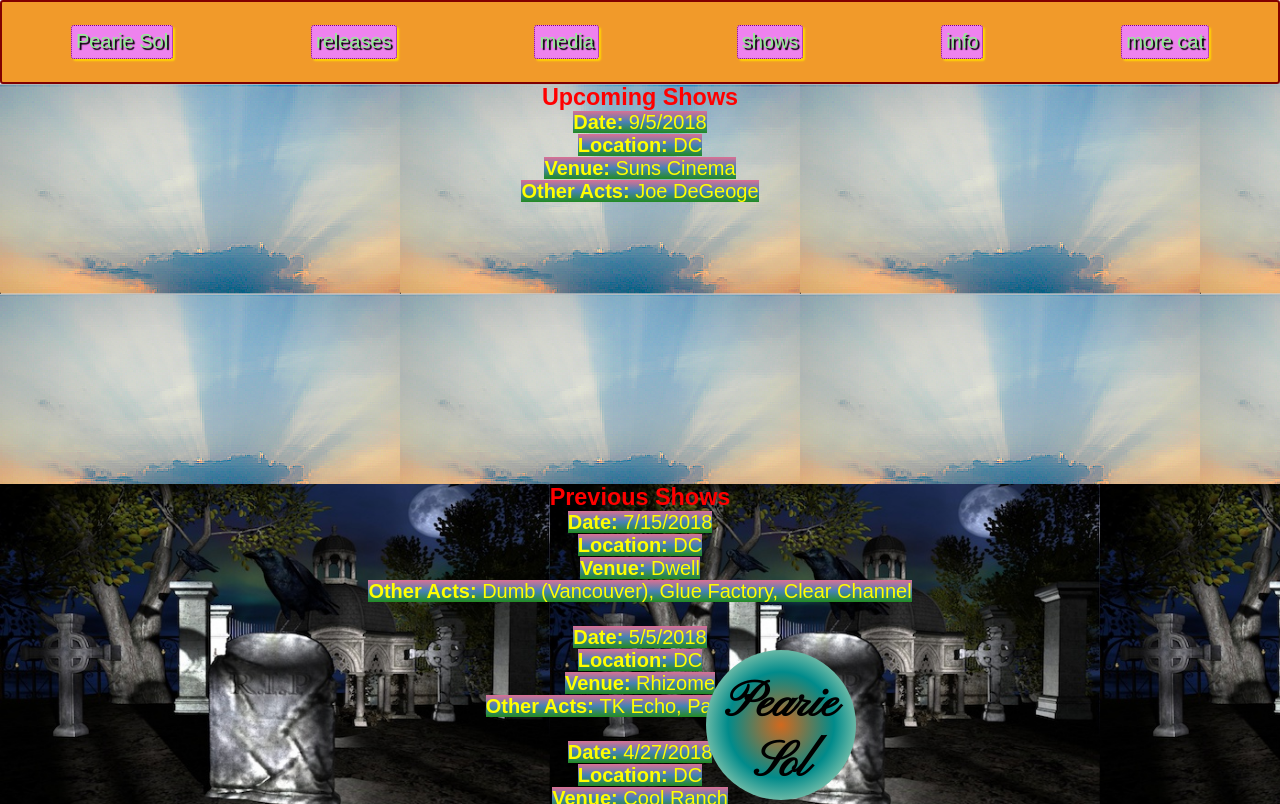
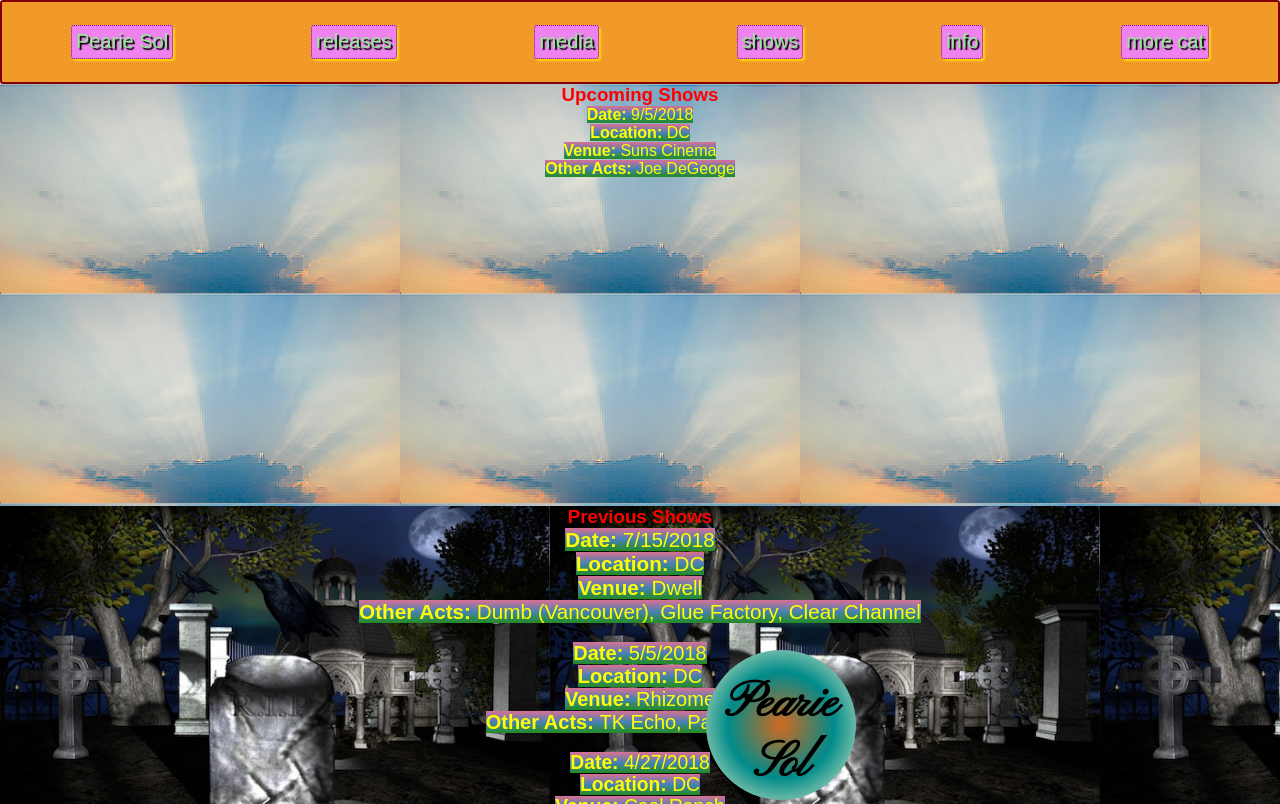
Before and after one commit to peariesol/peariesol, a React (Create React App) app: page /shows in a window 1280 px wide. Built offline with nearby package versions, Linux system fonts and the light colour scheme.

Commit message:
add exp show sizing

```diff
--- a/src/Pages/ShowsPage/ShowsPage.js
+++ b/src/Pages/ShowsPage/ShowsPage.js
@@ -15,8 +15,7 @@ showList.forEach(show => {
 	}
 })
 
-const ShowsPage = () => {
-	return (
+const ShowsPage = () => (
 	<div className="showsPage">
 		<div
 			style={{
@@ -24,7 +23,8 @@ const ShowsPage = () => {
 				backgroundSize: 400
 			}}
 		>
-				<Shows shows={upcomingShows} upcoming={true} title="Upcoming Shows" />
+			<h3 className="showType">Upcoming Shows</h3>
+			<Shows shows={upcomingShows} upcoming={true} />
 		</div>
 		<div
 			style={{
@@ -32,10 +32,10 @@ const ShowsPage = () => {
 				backgroundSize: 550
 			}}
 		>
-				<Shows shows={previousShows} upcoming={false} title="Previous Shows" />
+			<h3 className="showType">Previous Shows</h3>
+			<Shows shows={previousShows} upcoming={false} />
 		</div>
 	</div>
 )
-}
 
 export default ShowsPage
--- a/src/Pages/ShowsPage/ShowsPage.scss
+++ b/src/Pages/ShowsPage/ShowsPage.scss
@@ -8,3 +8,9 @@
 		min-height: 400px;
 	}
 }
+
+.showType {
+	text-align: center;
+	margin: auto;
+	color: red;
+}
--- a/src/Pages/ShowsPage/components/Shows.js
+++ b/src/Pages/ShowsPage/components/Shows.js
@@ -2,12 +2,20 @@ import React from 'react'
 import PropTypes from 'prop-types'
 import './Shows.css'
 
-const Shows = ({ shows, upcoming, title }) => {
+const expFont = (num, x) => Math.pow(num, x)
+
+const maxFont = 20
+
+const Shows = ({ shows, upcoming }) => {
+	const x = Math.log(maxFont) / Math.log(shows.length)
+	let count = shows.length
 	const showDisplay =
 		shows.length >= 1 ? (
-			shows.map(({ date, venue, location, otherActs }) => (
+			shows.map(({ date, venue, location, otherActs }, index) => {
+				index !== 0 && (count = count - 1)
+				return (
 					<ol>
-					<li>
+						<li style={{ fontSize: expFont(count + 1, x) }}>
 							<ul>
 								<li>
 									<span className="showListItemRow">
@@ -37,7 +45,8 @@ const Shows = ({ shows, upcoming, title }) => {
 						</li>
 						<br />
 					</ol>
-			))
+				)
+			})
 		) : (
 			<span>
 				<span role="img" aria-label="candle">
@@ -50,12 +59,7 @@ const Shows = ({ shows, upcoming, title }) => {
 				️
 			</span>
 		)
-	return (
-		<div className="showList">
-			<h3 className="showType">{title}</h3>
-			{showDisplay}
-		</div>
-	)
+	return <div className="showList">{showDisplay}</div>
 }
 
 Shows.propTypes = {
@@ -65,8 +69,7 @@ Shows.propTypes = {
 		location: PropTypes.string.isRequired,
 		otherActs: PropTypes.string.isRequired
 	}).isRequired,
-	upcoming: PropTypes.bool.isRequired,
-	title: PropTypes.string.isRequired
+	upcoming: PropTypes.bool.isRequired
 }
 
 export default Shows
--- a/src/Pages/ShowsPage/components/Shows.scss
+++ b/src/Pages/ShowsPage/components/Shows.scss
@@ -1,15 +1,8 @@
 .showList {
 	color: yellow;
 	text-align: center;
-	font-size: 20px;
 }
 
 .showListItemRow {
 	background: linear-gradient(palevioletred, steelblue, forestgreen);
 }
-
-.showType {
-	text-align: center;
-	margin: auto;
-	color: red;
-}
```
Lines whose indentation alone changed are shown as unchanged.
